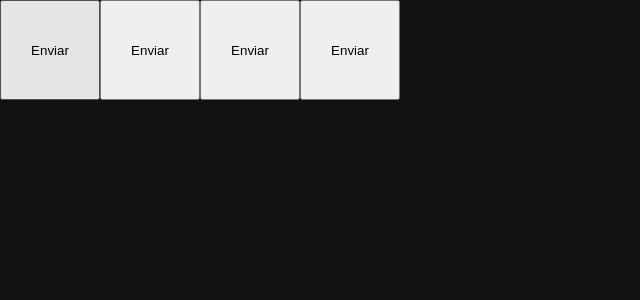
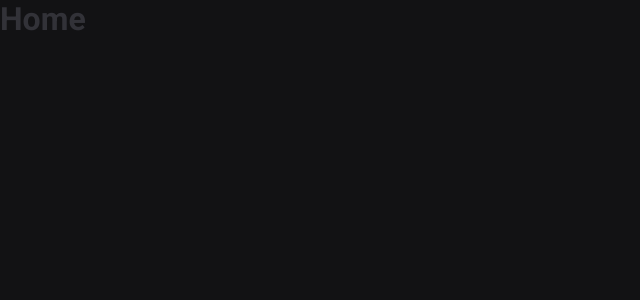
Before and after one commit to AlisonAndr/Ignite-Timer, a React (Vite) app: page / in a window 1280 px wide. Shown: the top 300 px of the page, without its empty margins (0-640 px from the left). Built offline with nearby package versions, Linux system fonts and the light colour scheme.

Commit message:
feat: Rotas configuradas com React-Router-Dom

```diff
--- a/package.json
+++ b/package.json
@@ -12,6 +12,7 @@
   "dependencies": {
     "react": "^18.2.0",
     "react-dom": "^18.2.0",
+    "react-router-dom": "^6.21.1",
     "styled-components": "^6.1.1"
   },
   "devDependencies": {
--- a/src/@types/styled.d.ts
+++ b/src/@types/styled.d.ts
@@ -1,4 +1,4 @@
-// d.ts, dentro do arquivo só haverá código typescript
+// d.ts, dentro do arquivo haverá apenas código typescript
 
 import 'styled-components'
 import { defaultTheme } from '../styles/themes/default'
--- a/src/App.tsx
+++ b/src/App.tsx
@@ -5,17 +5,17 @@
 import { defaultTheme } from './styles/themes/default'
 import { GlobalStyles } from './styles/Global'
 
-import { Button } from './components/Button'
+// Rotas
+import { BrowserRouter } from 'react-router-dom'
+import { Router } from './Router'
 
 export function App() {
   return (
     <ThemeProvider theme={defaultTheme}>
-      <Button variant="primary" />
-      <Button variant="secondary" />
-      <Button variant="danger" />
-      <Button variant="sucess" />
-
-      <GlobalStyles />
+      <BrowserRouter>
+        <GlobalStyles />
+        <Router />
+      </BrowserRouter>
     </ThemeProvider>
   )
 }
--- /dev/null
+++ b/src/Router.tsx
@@ -0,0 +1,14 @@
+import { Route, Routes } from 'react-router-dom'
+
+// Pages
+import { Home } from './pages/home'
+import { History } from './pages/history'
+
+export function Router() {
+  return (
+    <Routes>
+      <Route path="/" element={<Home />} />
+      <Route path="/history" element={<History />} />
+    </Routes>
+  )
+}
--- a/src/components/Button.styles.ts
+++ /dev/null
@@ -1,17 +0,0 @@
-import styled from 'styled-components'
-
-// Tipo para reutilizar
-export type ButtonVariant = 'primary' | 'secondary' | 'danger' | 'sucess'
-
-// Interface para a propriedade
-interface ButtonContainerProsp {
-  variant: ButtonVariant
-}
-
-// < ButtonContainerProps > é passado para tipar a propriedade do componente
-export const ButtonContainer = styled.button<ButtonContainerProsp>`
-  width: 100px;
-  height: 100px;
-
-  background-color: ${(props) => props.theme.primary};
-`
--- a/src/components/Button.tsx
+++ /dev/null
@@ -1,10 +0,0 @@
-import { ButtonContainer, ButtonVariant } from './Button.styles'
-
-interface VariantProps {
-  // A 'string' deve conter um dos seguintes valores
-  variant: ButtonVariant
-}
-
-export function Button({ variant }: VariantProps) {
-  return <ButtonContainer variant={variant}> Enviar </ButtonContainer>
-}
--- /dev/null
+++ b/src/pages/history.tsx
@@ -0,0 +1,3 @@
+export function History() {
+  return <h1>History</h1>
+}
--- /dev/null
+++ b/src/pages/home.tsx
@@ -0,0 +1,3 @@
+export function Home() {
+  return <h1>Home</h1>
+}
```
Also changed, not shown: 1 other file (tests, documents, lock files or other folders).
